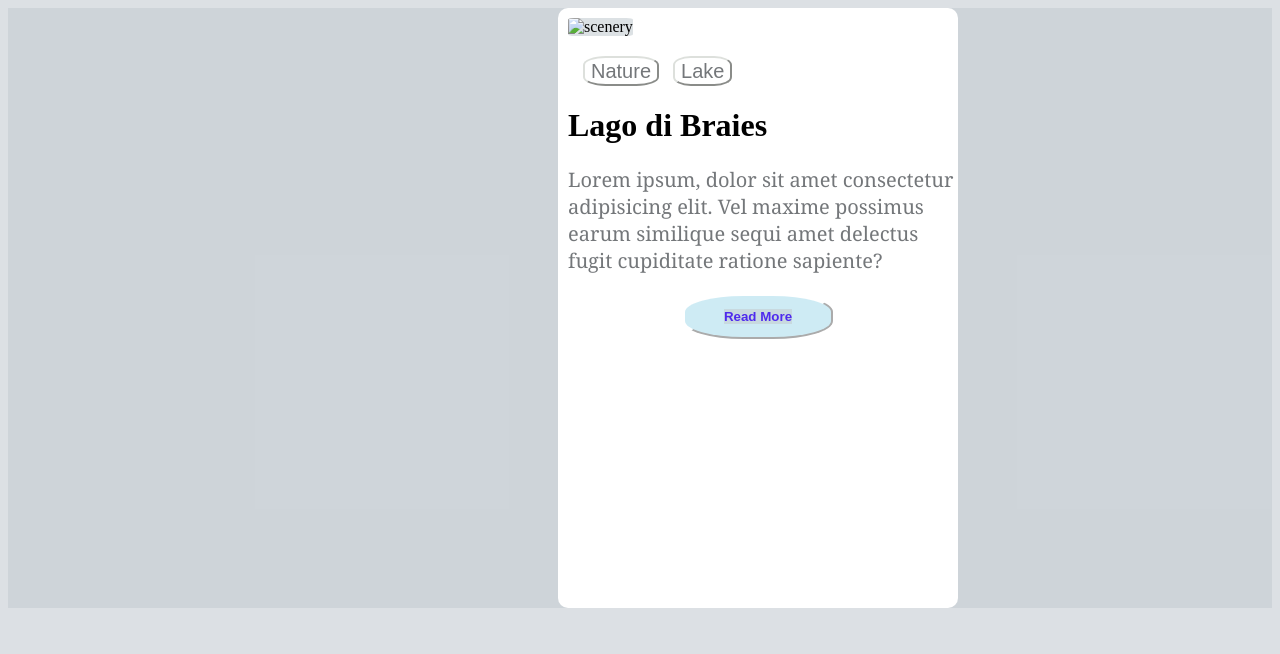
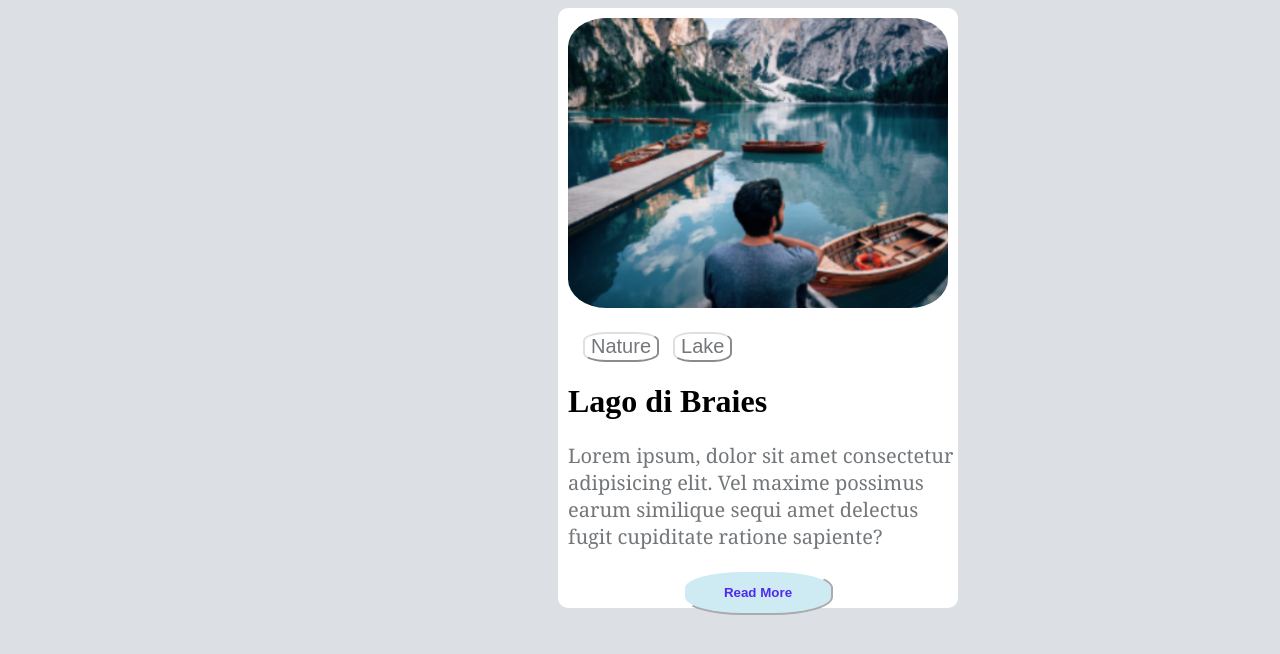
Before and after one commit to OlibhiaGhosh/Web_Dev_Project1.0, a plain HTML site: page Challenge1/index.html in a window 1280 px wide. Drawn offline with Linux system fonts and the light colour scheme.

Commit message:
1. Added the image file 2. Linked the image 3. Changed the bg colour

```diff
--- a/Challenge1/index.html
+++ b/Challenge1/index.html
@@ -8,7 +8,7 @@
 </head>
 <body>
     <div class="main">
-        <img src="./img3.png" alt="scenery" class="image"><br>
+        <img src="./img.png" alt="scenery" class="image"><br>
         <button class="button button1" >Nature</button>
         <button class="button">Lake</button>
         <h1>Lago di Braies</h1>
--- a/Challenge1/style.css
+++ b/Challenge1/style.css
@@ -1,4 +1,4 @@
-*{
+html{
     background-color: rgba(198, 205, 211, 0.603);
 }
 .main{
```
Also changed, not shown: Challenge1/img.png (added).
